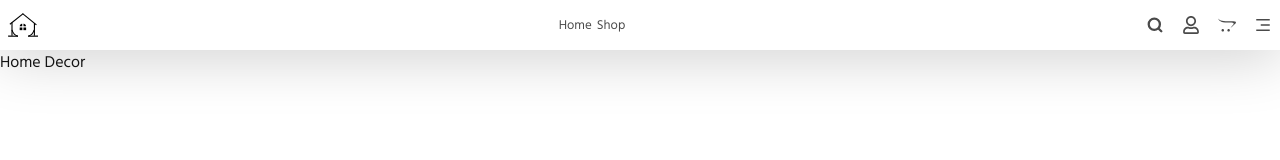
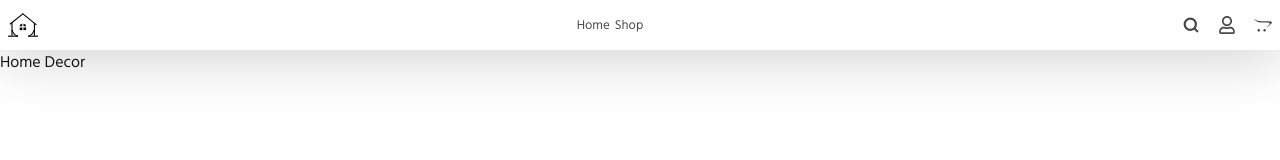
Before and after one commit to sijumoncy/home-decor, a Next.js app in the folder client/: page / in a window 1280 px wide. Shown: the top 160 px of the page. Built offline with nearby package versions, Linux system fonts and the light colour scheme.

Commit message:
states moved to context

```diff
--- a/client/app/layout.tsx
+++ b/client/app/layout.tsx
@@ -1,6 +1,5 @@
 import type { Metadata } from 'next'
 import './globals.scss'
-import Navbar from './Navbar'
 
 export const metadata: Metadata = {
   title: 'Home Decor App',
@@ -15,7 +14,6 @@ export default function RootLayout({
   return (
     <html lang="en">
       <body className="">
-        <Navbar/>
         {children}
       </body>
     </html>
--- a/client/app/page.tsx
+++ b/client/app/page.tsx
@@ -1,8 +1,15 @@
+"use client";
+
+import { AppContextProvider } from "@/context/appContext";
+import Navbar from "./Navbar";
 
 export default function Home() {
   return (
     <main className="main">
-      Home Decor
+      <AppContextProvider>
+        <Navbar />
+        Home Decor
+      </AppContextProvider>
     </main>
-  )
+  );
 }
--- a/client/components/navbar/MobNavIcon.tsx
+++ b/client/components/navbar/MobNavIcon.tsx
@@ -1,20 +1,19 @@
 "use client";
-import Link from "next/link";
-import React, { useState } from "react";
+import useAppContext from "@/context/appContext";
 import { RiMenu3Fill, RiCloseFill } from "react-icons/ri";
 
 function MobNavIcon() {
-  const [open, setOpen] = useState(false);
+  const {mobNavOpen, setMobNavOpen} = useAppContext()
 
   const handleToggle = () => {
-    setOpen((prev:boolean) => !prev);
+    setMobNavOpen((prev:boolean) => !prev);
   };
 
   return (
     <>
       <div className="mobile-nav">
         <div className="icon" onClick={handleToggle}>
-          {open ? <RiCloseFill /> : <RiMenu3Fill />}
+          {mobNavOpen ? <RiCloseFill /> : <RiMenu3Fill />}
         </div>
       </div>
     </>
--- a/client/context/appContext.tsx
+++ b/client/context/appContext.tsx
@@ -16,9 +16,15 @@ export default useAppContext;
 
 const AppContextProvider = ({ children }: AppProviderProps) => {
   const [currentMenu, setCurrentMenu] = useState('');
+  const [mobNavOpen, setMobNavOpen] = useState(false);
 
   return (
-    <AppContext.Provider value={{ currentMenu, setCurrentMenu }}>
+    <AppContext.Provider value={{
+       currentMenu,
+       mobNavOpen,
+       setMobNavOpen,
+       setCurrentMenu
+       }}>
       {children}
     </AppContext.Provider>
   );
--- a/client/interface/appContext.ts
+++ b/client/interface/appContext.ts
@@ -1,6 +1,8 @@
 export interface AppContextInterface {
     currentMenu:string,
+    mobNavOpen:boolean,
     setCurrentMenu: React.Dispatch<React.SetStateAction<string>>
+    setMobNavOpen: React.Dispatch<React.SetStateAction<boolean>>
 
 }
 
--- a/client/styles/partials/components/Navbar/_mobnavicon.scss
+++ b/client/styles/partials/components/Navbar/_mobnavicon.scss
@@ -2,6 +2,7 @@
     cursor: pointer;
     transition: scale .5s;
     display: flex;
+    font-size: larger;
 
     &:hover {
         scale: 110%;
@@ -12,4 +13,8 @@
         display: flex;
 
     }
+
+    @include tablet {
+        display: none;
+    }
 }
```
